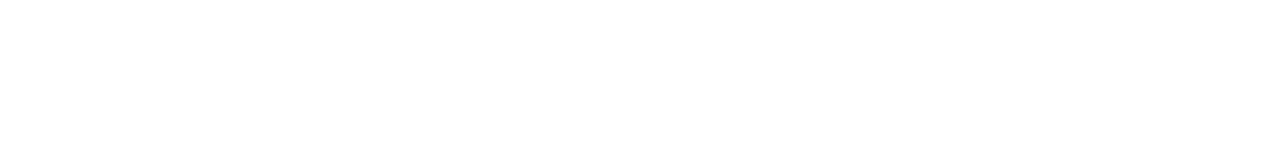
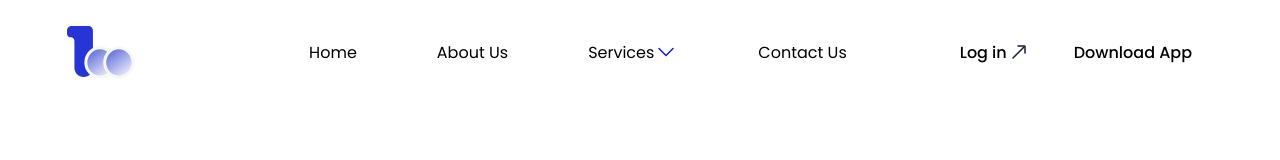
Before and after one commit to amirjafari82/100-Bank-App, a plain HTML site: page index.html in a window 1280 px wide. Drawn offline with Linux system fonts and the light colour scheme.

Commit message:
navbar completed(50%)

```diff
--- a/index.html
+++ b/index.html
@@ -3,10 +3,84 @@
 <head>
     <meta charset="UTF-8">
     <meta name="viewport" content="width=device-width, initial-scale=1.0">
+    <link rel="preconnect" href="https://fonts.googleapis.com">
+    <link rel="preconnect" href="https://fonts.gstatic.com" crossorigin>
+    <link href="https://fonts.googleapis.com/css2?family=Poppins:ital,wght@0,100;0,200;0,300;0,400;0,500;0,600;0,700;0,800;0,900;1,100;1,200;1,300;1,400;1,500;1,600;1,700;1,800;1,900&display=swap" rel="stylesheet">
     <title>100 Bank App</title>
     <link rel="icon" type="image/x-icon" href="icon/100.ico">
+    <link rel="stylesheet" href="styles/styles.css">
 </head>
 <body>
 
+    <header>
+
+        <div class="logo">
+            <svg width="72" height="72" viewBox="0 0 72 72" fill="none" xmlns="http://www.w3.org/2000/svg">
+                <path d="M6.70408 23.3333C4.65838 23.3333 3 21.675 3 19.6293V16.625C3 14.0707 5.07068 12 7.625 12H24.3036C26.8579 12 28.9286 14.0707 28.9286 16.625V53.75C28.9286 58.8586 24.777 63 19.6684 63C14.5597 63 10.4082 58.8586 10.4082 53.75V27.0374C10.4082 24.9917 8.74979 23.3333 6.70408 23.3333Z" fill="#2735D6"/>
+                <ellipse cx="35.9983" cy="48.4284" rx="14.1429" ry="14.5714" fill="url(#paint0_linear_1567_14609)" stroke="#F7F7F8" stroke-width="3"/>
+                <ellipse cx="54.8597" cy="48.4284" rx="14.1429" ry="14.5714" fill="url(#paint1_linear_1567_14609)" stroke="#F7F7F8" stroke-width="3"/>
+                <defs>
+                <linearGradient id="paint0_linear_1567_14609" x1="70.011" y1="68.3985" x2="25.8564" y2="10.5157" gradientUnits="userSpaceOnUse">
+                <stop offset="0.236" stop-color="#FDFEFF"/>
+                <stop offset="1" stop-color="#0215C4"/>
+                </linearGradient>
+                <linearGradient id="paint1_linear_1567_14609" x1="88.8723" y1="68.3985" x2="44.7178" y2="10.5157" gradientUnits="userSpaceOnUse">
+                <stop offset="0.236" stop-color="#FDFEFF"/>
+                <stop offset="1" stop-color="#0215C4"/>
+                </linearGradient>
+                </defs>
+                </svg>
+        </div>
+
+        <nav>
+            <ul class="menu">
+                <li>
+                    <a href="#">
+                        Home
+                    </a>
+                </li>
+                <li>
+                    <a href="#">
+                        About Us
+                    </a>
+                </li>
+                <li>
+                    <a href="#">
+                        Services
+                        <svg width="24" height="24" viewBox="0 0 24 24" fill="none" xmlns="http://www.w3.org/2000/svg">
+                            <path d="M19 8.5L12 15.5L5 8.5" stroke="#0F1FD1" stroke-width="1.5" stroke-linecap="round" stroke-linejoin="round"/>
+                        </svg>
+                    </a>
+                </li>
+                <li>
+                    <a href="#">
+                        Contact Us
+                    </a>
+                </li>
+            </ul>
+            <ul class="access-menu">
+                <li>
+                    <a href="#" class="font-weight-500">
+                        Log in
+                        <svg width="24" height="24" viewBox="0 0 24 24" fill="none" xmlns="http://www.w3.org/2000/svg">
+                            <path d="M17 7L6 18" stroke="#141B34" stroke-width="1.5" stroke-linecap="round"/>
+                            <path d="M18 13V7C18 6.5286 18 6.29289 17.8536 6.14645C17.7071 6 17.4714 6 17 6H11" stroke="#141B34" stroke-width="1.5" stroke-linecap="round" stroke-linejoin="round"/>
+                        </svg>
+                    </a>
+                </li>
+                <li>
+                    <a href="#" class="font-weight-500">
+                        Download App
+                        <svg width="24" height="25" viewBox="0 0 24 25" fill="none" xmlns="http://www.w3.org/2000/svg">
+                            <path d="M12.1223 16.2522L12.1223 4.24414" stroke="#FDFEFF" stroke-width="1.5" stroke-linecap="round" stroke-linejoin="round"/>
+                            <path d="M15.0383 13.3325L12.1223 16.2525L9.20633 13.3325" stroke="#FDFEFF" stroke-width="1.5" stroke-linecap="round" stroke-linejoin="round"/>
+                            <path d="M16.7551 8.96387H17.6881C19.7231 8.96387 21.3721 10.6084 21.3721 12.6388V17.5094C21.3721 19.5339 19.7271 21.1744 17.6971 21.1744L6.55707 21.1744C4.52207 21.1744 2.87207 19.5289 2.87207 17.4994V12.6278C2.87207 10.6044 4.51807 8.96387 6.54707 8.96387L7.48907 8.96387" stroke="#FDFEFF" stroke-width="1.5" stroke-linecap="round" stroke-linejoin="round"/>
+                        </svg>
+                    </a>
+                </li>
+            </ul>
+        </nav>
+    </header>
+
 </body>
 </html>
--- a/styles/styles.css
+++ b/styles/styles.css
@@ -8,4 +8,60 @@
     --Black: #000000;
     --White: #FDFEFF;
     --Neutral: #929299;
+    --Basic-Font: "Poppins", sans-serif;
 }
+
+.font-weight-400 {
+    font-weight: 400;
+}
+
+.font-weight-500 {
+    font-weight: 500;
+}
+
+.primary-btn {
+
+}
+
+ul {
+    list-style: none;
+}
+
+a {
+    text-decoration: none;
+    color: var(--Black);
+}
+
+header {
+    margin: 14px 64px 0px;
+    display: flex;
+    flex-direction: row;
+    justify-content: space-between;
+}
+
+nav {
+    display: flex;
+    justify-content: space-between;
+    align-items: center;
+}
+
+.menu {
+    font-family: var(--Basic-Font);
+    font-weight: 400;
+    display: flex;
+    gap: 80px;
+    margin-right: 113px;
+}
+
+.access-menu {
+    font-family: var(--Basic-Font);
+    font-weight: 400;
+    display: flex;
+    gap: 43px;
+}
+
+.access-menu > li > a , .menu > li > a {
+    display: flex;
+    justify-content: center;
+    align-items: center;
+}
```
